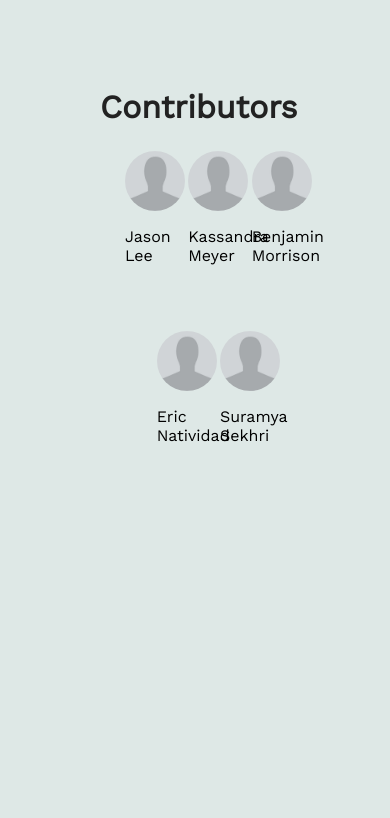
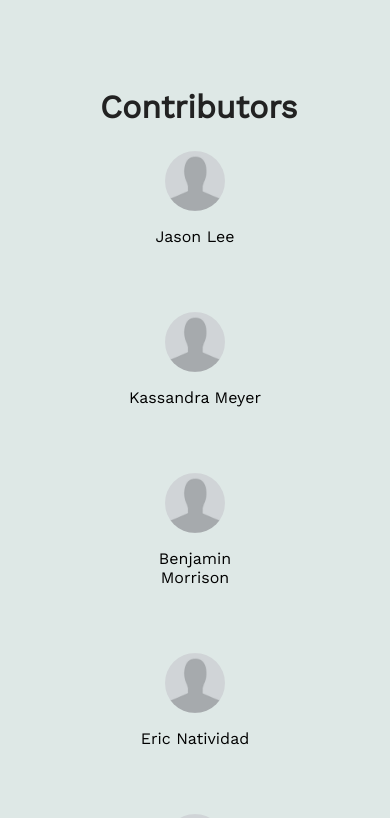
Before and after one commit to CAD-X/Showcase, a Next.js app: page / in a window 390 px wide. Shown: the part 1700-2518 px from the top of the page. Built offline with nearby package versions, Linux system fonts and the light colour scheme.

Commit message:
fix responsive grid

```diff
--- a/index.scss
+++ b/index.scss
@@ -100,16 +100,14 @@ footer {
   #jumbotron .heading-container {
     margin: 100px 0px;
   }
+  #contributors {
+    height: 1000px;
+  }
   #contributors .bio-container {
-    display: grid;
-    // grid-template-columns: repeat(auto-fit, 100%);
+    display: block;
     padding: 0;
     margin: 0;
   }
-  #contributors .single-contributor {
-
-  }
-
 }
 
 @media all and (max-width: 480px) {
```
